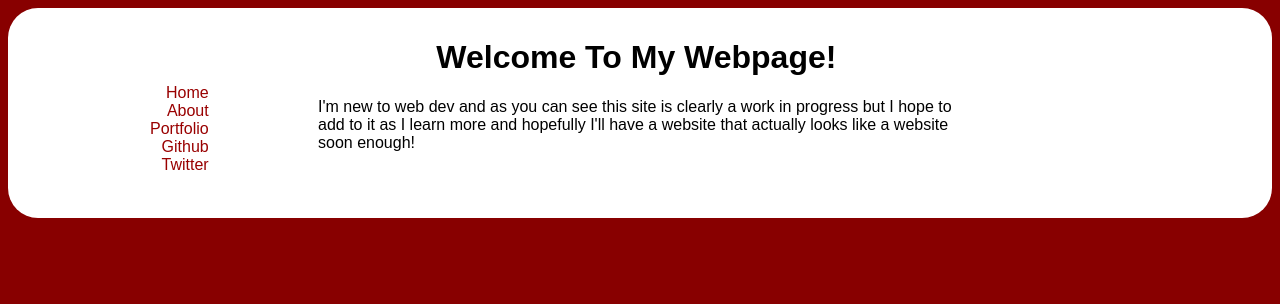
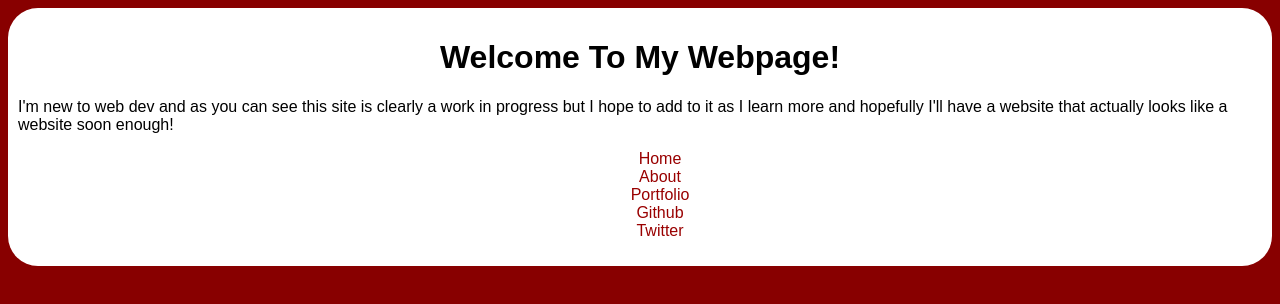
Before and after one commit to jcsl94/jcsl94.github.io, a plain HTML site: page index.html in a window 1280 px wide. Drawn offline with Linux system fonts and the light colour scheme.

Commit message:
fixed formatting issues

```diff
--- a/CSS/index.css
+++ b/CSS/index.css
@@ -7,17 +7,10 @@ body{
 	background-color: #FFF;
 	padding: 10px;
 	border-radius: 30px;
-	padding-bottom: 50px;
-}
-#content{
-	padding: 0px 300px;
 }
 
 #sidebar{
-	float: left;
-	padding-left: 90px;
-	text-align: right;
-	padding-top: 50px;
+	text-align: center;
 
 }
 
@@ -27,7 +20,6 @@ p{
 
 h1{
 	text-align: center;
-	padding-right: 200px;
 }
 
 #sidebar ol, ul {
--- a/index.html
+++ b/index.html
@@ -11,6 +11,16 @@
 
 <body>
     <div id="page">
+        <h1>Welcome To My Webpage!</h1>
+
+        <div id="content">
+            <p>
+                I'm new to web dev and as you can see this site is
+                clearly a work in progress but I hope to add to it
+                as I learn more and hopefully I'll have a website
+                that actually looks like a website soon enough!
+            </p>
+        </div>
 
         <div id="sidebar">
           <nav>
@@ -23,17 +33,6 @@
             </ul>
           </nav>
         </div>
-
-        <h1>Welcome To My Webpage!</h1>
-
-        <div id="content">
-            <p>
-                I'm new to web dev and as you can see this site is
-                clearly a work in progress but I hope to add to it
-                as I learn more and hopefully I'll have a website
-                that actually looks like a website soon enough!
-            </p>
-        </div>
     </div>
 </body>
 
```
